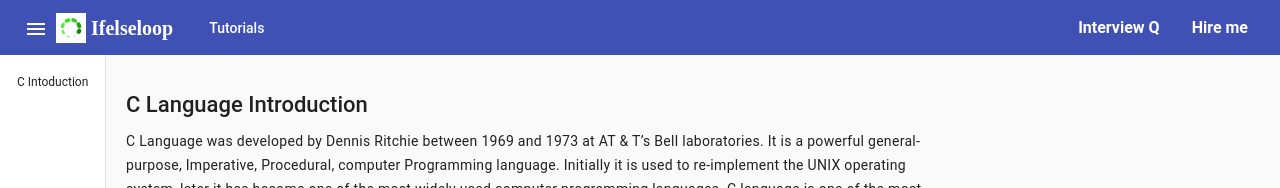
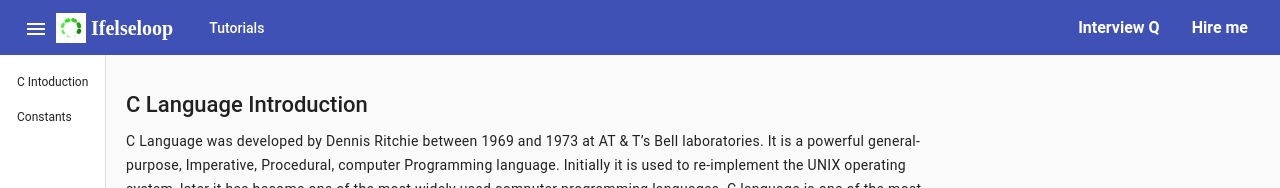
Before and after one commit to ajaykumarReddy/myifelseloop, an Angular app: page /c-programming in a window 1280 px wide. Shown: the top 188 px of the page. Built offline with nearby package versions, Linux system fonts and the light colour scheme; what @ng-toolkit/universal would draw is missing.

Commit message:
constants post added

```diff
--- a/src/app/c-language/clanguagemenu/clanguagemenu.component.ts
+++ b/src/app/c-language/clanguagemenu/clanguagemenu.component.ts
@@ -13,7 +13,7 @@ export class ClanguagemenuComponent implements OnInit {
   ngOnInit() {
     const cTopics = [
       { name: 'C Intoduction', route: '/c-programming' },
-      // { name: 'Constants', route: '/c-programming/constants' },
+      { name: 'Constants', route: '/c-programming/constants-in-c' },
       // { name: 'Variables', route: '/c-programming/variables' },
 
     ];
```
